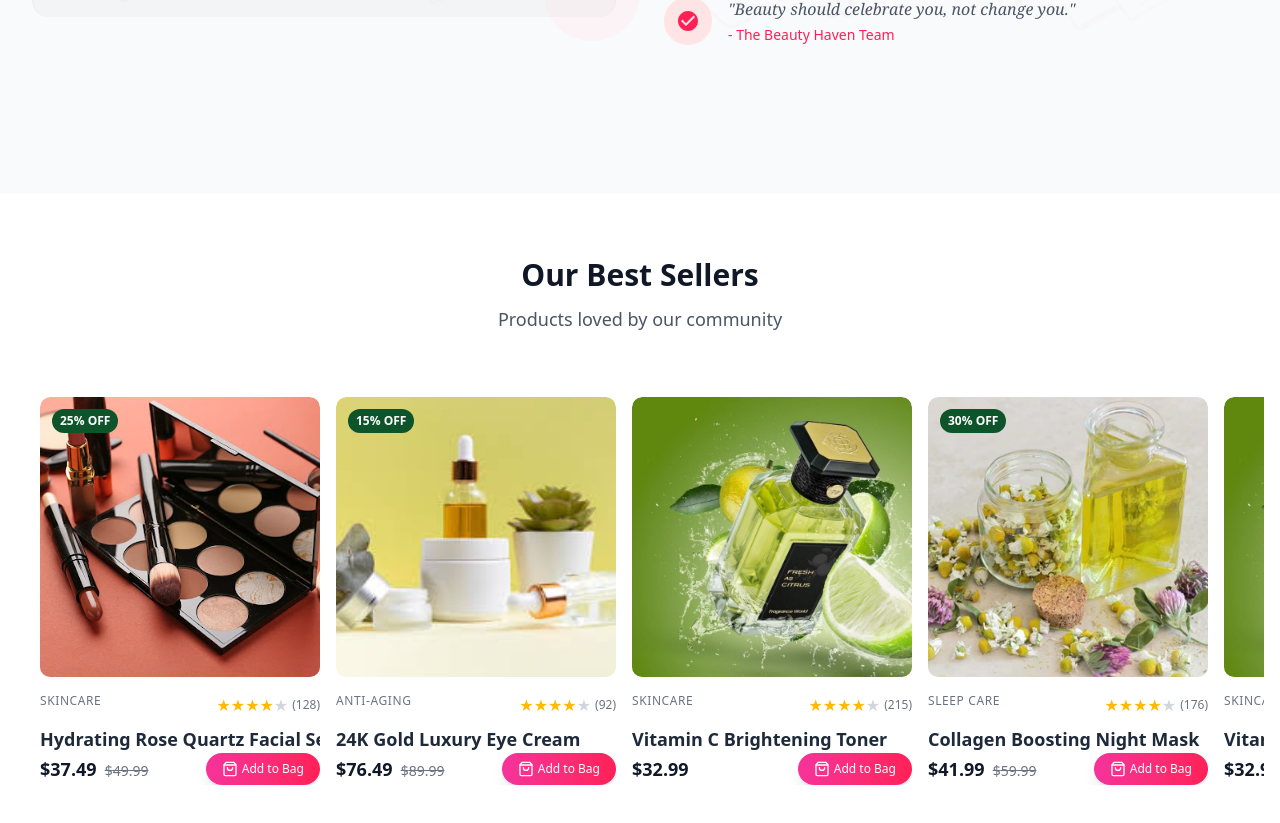
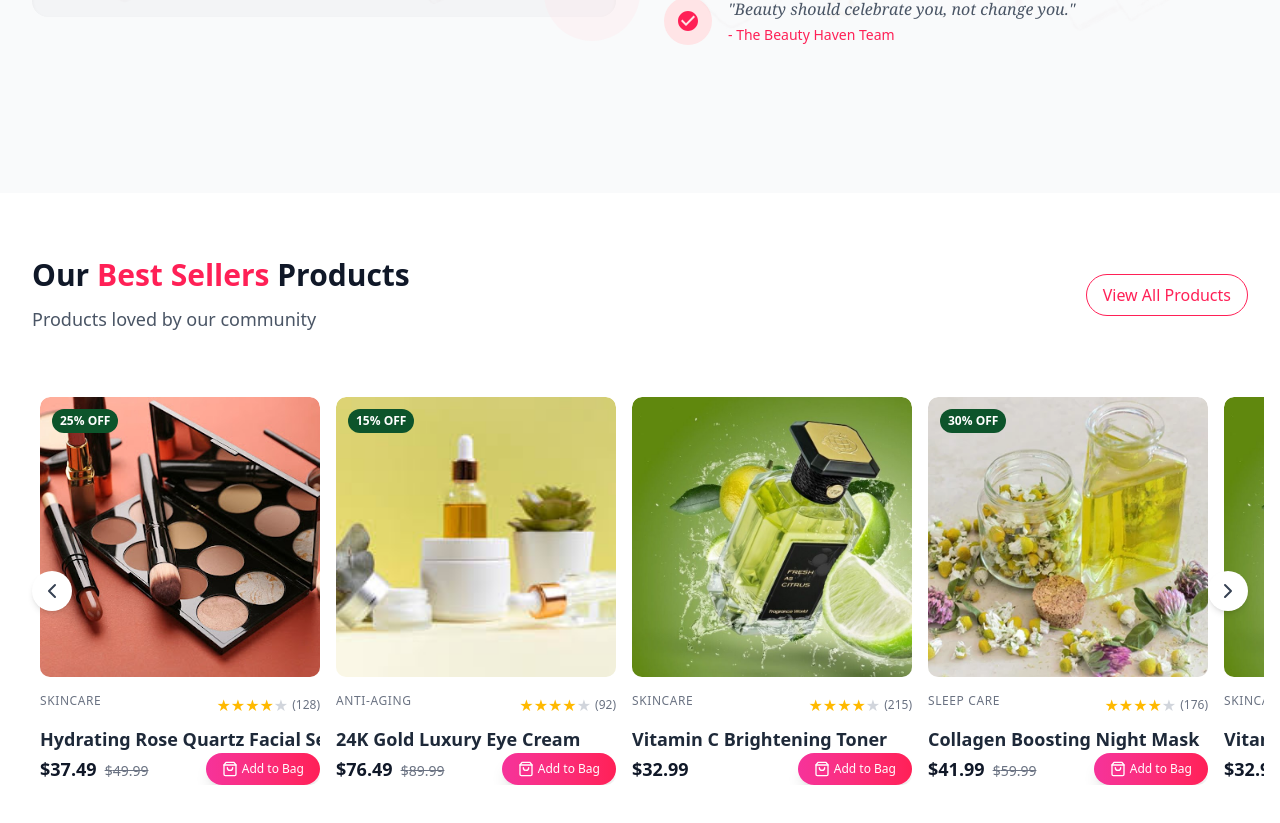
Before and after one commit to Kariaki58/cosmetic-website, a Next.js app: page / in a window 1280 px wide. Shown: the part 2270-3093 px from the top of the page. Built offline with nearby package versions, Linux system fonts and the light colour scheme.

Commit message:
finish best sellers

```diff
--- a/components/application/home/BestSeller.jsx
+++ b/components/application/home/BestSeller.jsx
@@ -1,6 +1,6 @@
 "use client";
 import Image from "next/image";
-import { Heart, ShoppingBag, Expand } from "lucide-react";
+import { Heart, ShoppingBag, Expand, ChevronLeft, ChevronRight } from "lucide-react";
 import { useRef, useState } from "react";
 import Link from "next/link";
 
@@ -73,28 +73,24 @@ export default function BestSeller() {
             image: "/bg-image-2.webp"
         }
     ];
+    const containerRef = useRef(null);
 
-    const containerRef = useRef(null);
-    const [isDragging, setIsDragging] = useState(false);
-    const [startX, setStartX] = useState(0);
-    const [scrollLeft, setScrollLeft] = useState(0);
-
-    const handleMouseDown = (e) => {
-        setIsDragging(true);
-        setStartX(e.pageX - containerRef.current.offsetLeft);
-        setScrollLeft(containerRef.current.scrollLeft);
+    const scrollLeft = () => {
+        if (containerRef.current) {
+            containerRef.current.scrollBy({
+                left: -300,
+                behavior: 'smooth'
+            });
+        }
     };
 
-    const handleMouseMove = (e) => {
-        if (!isDragging) return;
-        e.preventDefault();
-        const x = e.pageX - containerRef.current.offsetLeft;
-        const walk = (x - startX) * 2;
-        containerRef.current.scrollLeft = scrollLeft - walk;
-    };
-
-    const handleMouseUp = () => {
-        setIsDragging(false);
+    const scrollRight = () => {
+        if (containerRef.current) {
+            containerRef.current.scrollBy({
+                left: 300,
+                behavior: 'smooth'
+            });
+        }
     };
 
     const generateSlug = (name) => {
@@ -202,26 +198,50 @@ export default function BestSeller() {
     return (
         <section className="py-16 px-4 sm:px-6 lg:px-8">
             <div className="max-w-7xl mx-auto">
-                <div className="text-center mb-12">
-                    <h2 className="text-3xl font-bold text-gray-900 mb-3">Our Best Sellers</h2>
-                    <p className="text-lg text-gray-600 max-w-2xl mx-auto">
+            <div className="mb-8 md:mb-12 flex flex-col md:flex-row justify-between items-start md:items-center gap-4">
+                <div className="flex-1">
+                    <h2 className="text-2xl sm:text-3xl font-bold text-gray-900 mb-2 sm:mb-3">
+                        Our <span className="text-rose-500">Best Sellers</span> Products
+                    </h2>
+                    <p className="text-base sm:text-lg text-gray-600 max-w-2xl">
                         Products loved by our community
                     </p>
                 </div>
+                <Link
+                    href="/products"
+                    className="text-sm sm:text-base text-rose-500 hover:underline whitespace-nowrap px-4 py-2 border border-rose-500 rounded-full hover:bg-rose-50 transition-colors"
+                >
+                    View All Products
+                </Link>
+            </div>
+
+                <div className="relative">
+                    <button
+                        onClick={scrollLeft}
+                        className="absolute left-0 top-1/2 -translate-y-1/2 z-10 bg-white rounded-full p-2 shadow-md hover:bg-gray-100 transition-colors"
+                        aria-label="Scroll left"
+                    >
+                        <ChevronLeft className="w-6 h-6 text-gray-700" />
+                    </button>
 
                     <div
                         ref={containerRef}
                         className="relative overflow-x-auto whitespace-nowrap py-4 -mx-4 px-4 no-scrollbar"
-                    onMouseDown={handleMouseDown}
-                    onMouseMove={handleMouseMove}
-                    onMouseUp={handleMouseUp}
-                    onMouseLeave={handleMouseUp}
                     >
                         <div className="inline-flex space-x-6">
                             {products.map((product) => (
                                 <ProductCard key={product.id} product={product} />
                             ))}
                         </div>
+                    </div>
+
+                    <button
+                        onClick={scrollRight}
+                        className="absolute right-0 top-1/2 -translate-y-1/2 z-10 bg-white rounded-full p-2 shadow-md hover:bg-gray-100 transition-colors"
+                        aria-label="Scroll right"
+                    >
+                        <ChevronRight className="w-6 h-6 text-gray-700" />
+                    </button>
                 </div>
 
                 <style jsx>{`
```
Lines whose indentation alone changed are shown as unchanged.
